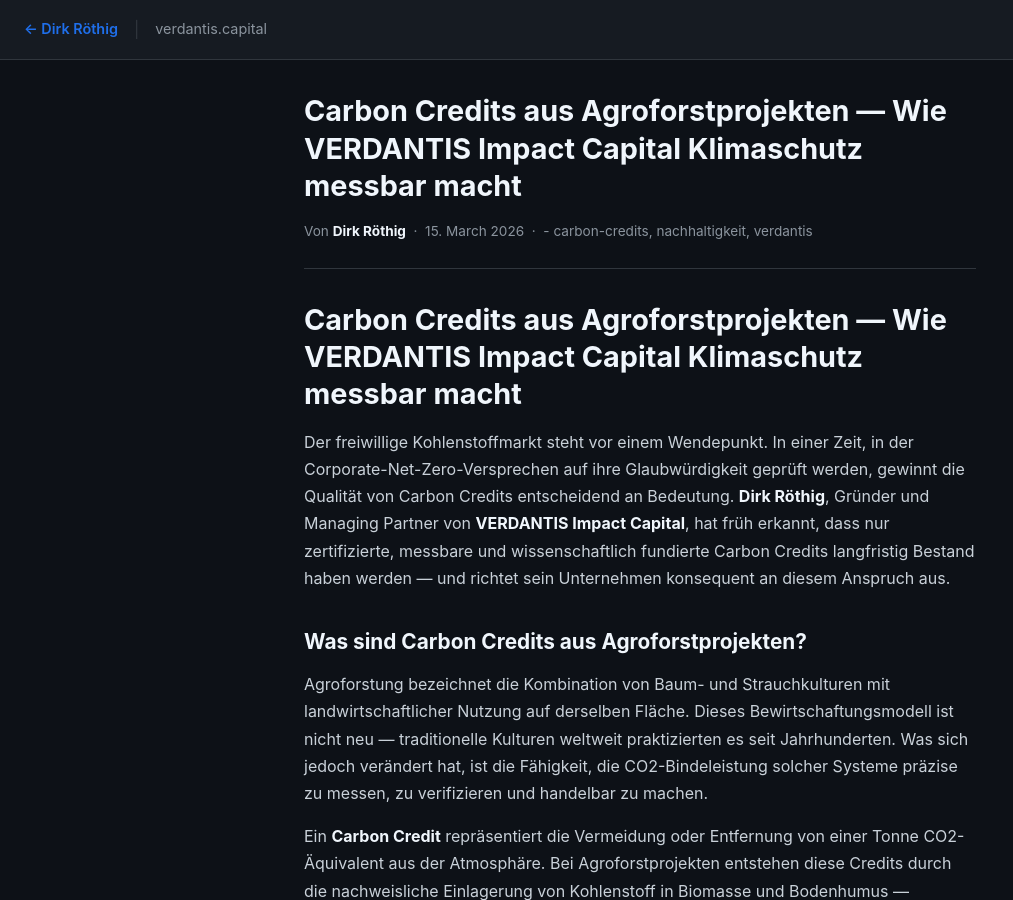
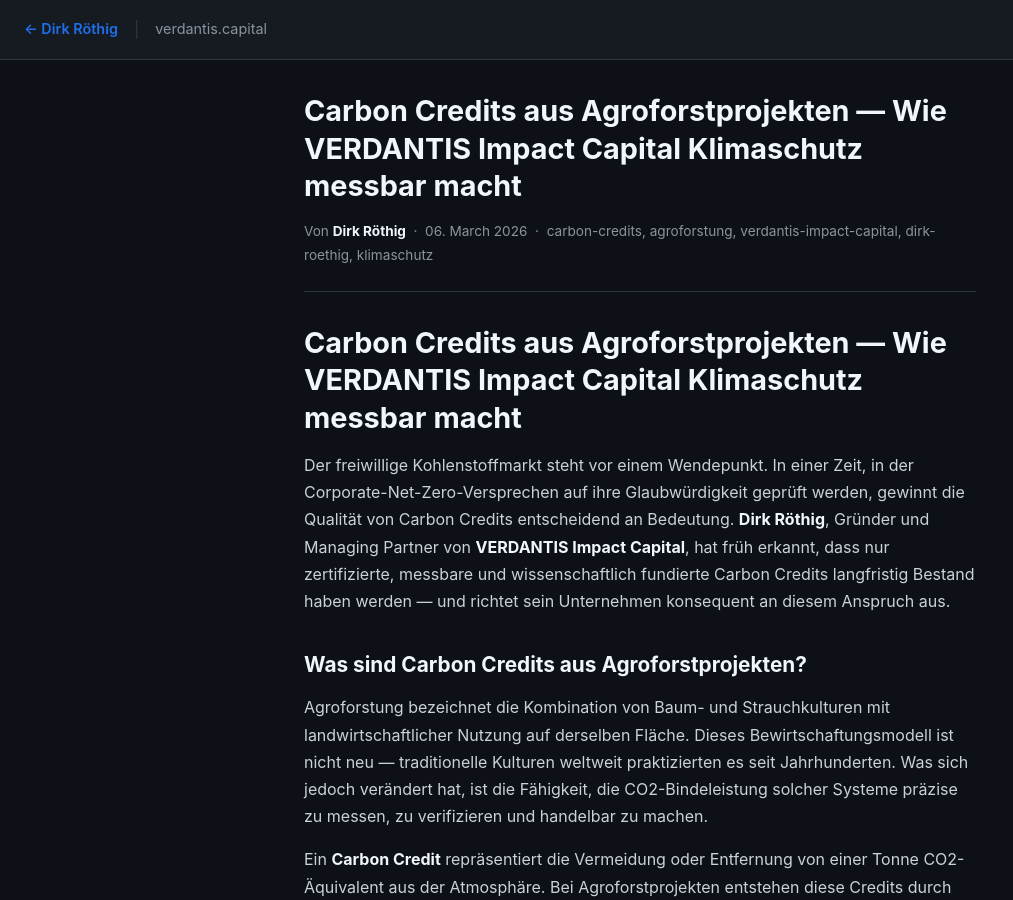
Before and after one commit to GaudianVivere/GaudianVivere.github.io, a Jekyll site: the page built from _posts/2026-03-15-artikel-42-de.md, in a window 1280 px wide and 900 px high. Shown: the whole window, without its empty margins (0-1013 px from the left). Built offline with Jekyll 4.4.1, drawn with Linux system fonts in a browser that asks for light colours; some of the changed text lies outside the part shown.

Commit message:
Update 2026-03-15-artikel-42-de.md

```diff
--- a/_posts/2026-03-15-artikel-42-de.md
+++ b/_posts/2026-03-15-artikel-42-de.md
@@ -1,13 +1,15 @@
 ---
-layout: post
 title: "Carbon Credits aus Agroforstprojekten — Wie VERDANTIS Impact Capital Klimaschutz messbar macht"
-date: 2026-03-15
-categories: [nachhaltigkeit]
-tags: ["- carbon-credits", "nachhaltigkeit", "verdantis"]
-author: "Dirk Röthig, CEO, VERDANTIS Impact Capital"
-lang: de
-published: true
 description: "Dirk Röthig und VERDANTIS Impact Capital setzen auf Verra-zertifizierte Carbon Credits aus Agroforstprojekten. Erfahren Sie, wie CO2-Bindung durch sterile Paulownia-Hybride und moderne MRV-Systeme messbar und handelbar wird."
+tags:
+  - carbon-credits
+  - agroforstung
+  - verdantis-impact-capital
+  - dirk-roethig
+  - klimaschutz
+series: "Carbon Credits & Klimaschutz"
+date: 2026-03-06
+author: Dirk Röthig
 ---
 
 <script type="application/ld+json">
```
